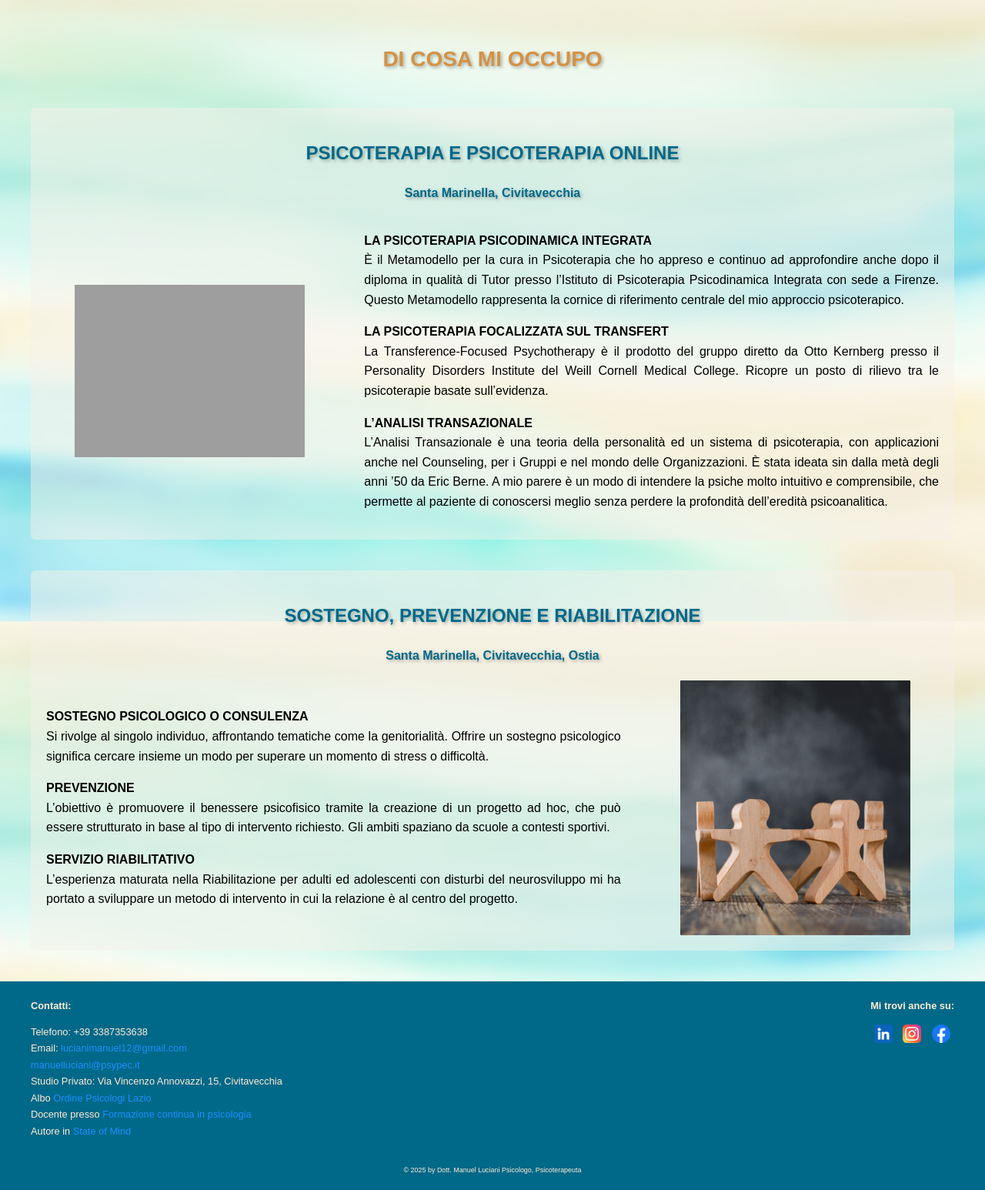
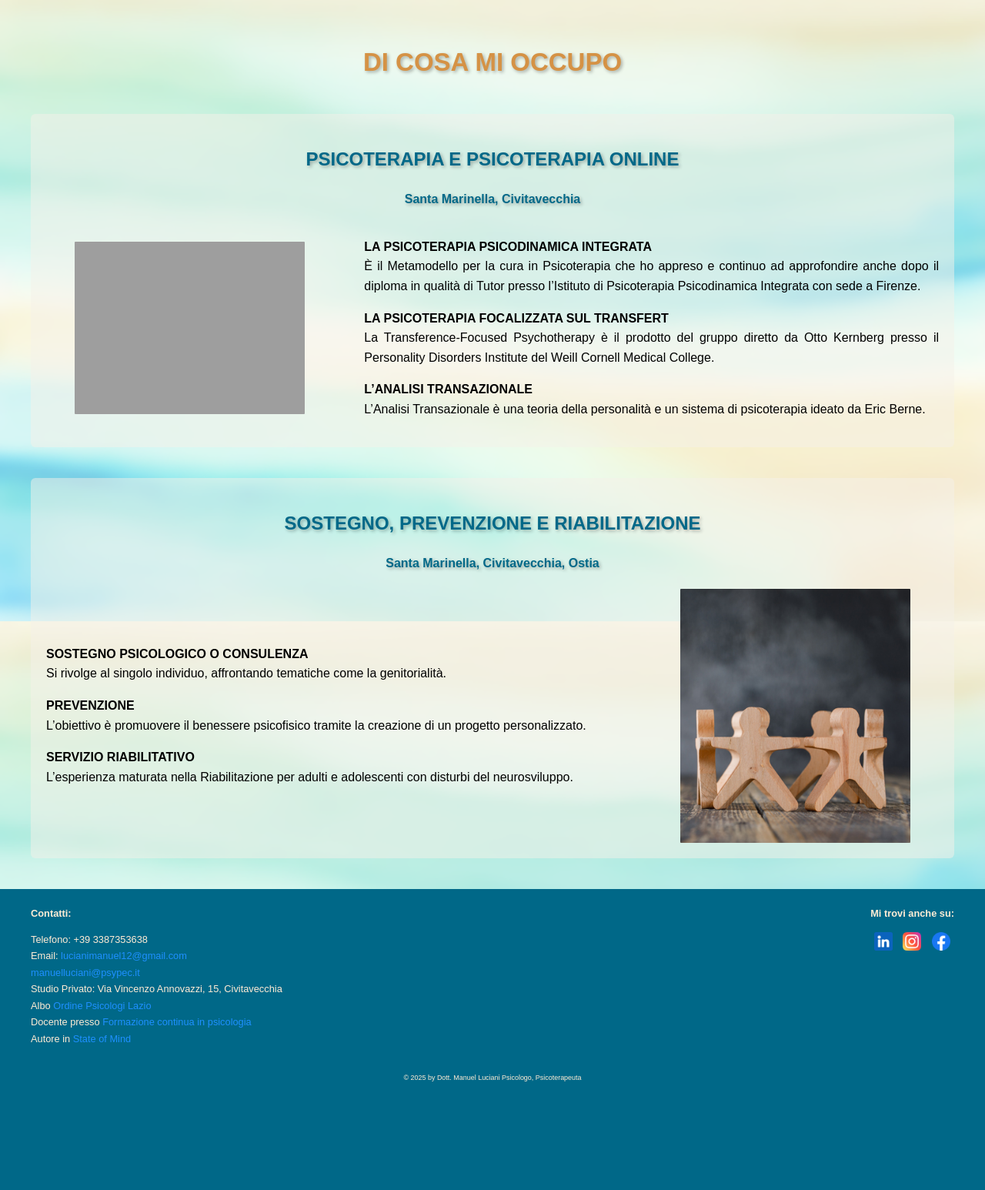
Before and after one commit to GI3793/SitoManuel, a Flask app: page /myjob in a window 1280 px wide. Shown: the part 46-1592 px from the top of the page at 77% size. After the commit the page ends 1451 px from the top, so only its background shows below. Run offline with Flask 3, Linux system fonts and the light colour scheme; some web fonts are replaced; grey boxes are pictures that could not be loaded.

Commit message:
Add files via upload

```diff
--- a/templates/about.html
+++ b/templates/about.html
@@ -6,8 +6,8 @@
 <section style="max-width: 100%; margin: 0 auto;">
 
     <!-- Titolo principale con sfondo crema e blu scuro nel testo -->
-    <div style="background-color: #d9c8b4; padding: 15px; text-align: center;
-                font-size: 24px; font-weight: bold; color: #006888; /* Blu scuro */
+    <div style="padding: 15px; text-align: center;
+                font-size: 33px; font-weight: bold; color: #d59245;
                 text-shadow: 2px 2px 4px rgba(0, 0, 0, 0.3); border-radius: 6px;">
         CHI SONO
     </div>
--- a/templates/article.html
+++ b/templates/article.html
@@ -3,11 +3,11 @@
 {% block title %}Pubblicazioni e premi{% endblock %}
 
 {% block content %}
-<section style="max-width: 80%; margin: 0 auto;">
+<section style="max-width: 100%; margin: 0 auto;">
 
     <!-- Titolo principale con sfondo crema e testo blu scuro -->
-    <div style="background-color: #d9c8b4; padding: 15px; text-align: center;
-                font-size: 24px; font-weight: bold; color: #006888;
+    <div style="padding: 15px; text-align: center;
+                font-size: 33px; font-weight: bold; color: #d59245;
                 text-shadow: 2px 2px 4px rgba(0, 0, 0, 0.3); border-radius: 6px;">
         PUBBLICAZIONI E PREMI
     </div><br>
--- a/templates/contact.html
+++ b/templates/contact.html
@@ -3,11 +3,11 @@
 {% block title %}Contatti{% endblock %}
 
 {% block content %}
-<section style="max-width: 80%; margin: 0 auto;">
+<section style="max-width: 100%; margin: 0 auto;">
 
     <!-- Titolo principale con sfondo crema e testo blu ottanio -->
     <div style="padding: 15px; text-align: center;
-                font-size: 28px; font-weight: bold; color: #006888;
+                font-size: 33px; font-weight: bold; color: #d59245;
                 text-shadow: 2px 2px 4px rgba(0, 0, 0, 0.3); border-radius: 6px;">
         CONTATTI
     </div>
--- a/templates/myjob.html
+++ b/templates/myjob.html
@@ -5,9 +5,8 @@
 {% block content %}
 <section style="max-width: 100%; margin: 0 auto;">
 
-    <!-- Titolo principale con sfondo crema e blu scuro nel testo -->
-    <div style="padding: 15px; text-align: center;
-                font-size: 28px; font-weight: bold; color: #d59245;
+    <!-- Titolo principale -->
+    <div style="padding: 15px; text-align: center; font-size: 33px; font-weight: bold; color: #d59245;
                 text-shadow: 2px 2px 4px rgba(0, 0, 0, 0.3); border-radius: 6px;">
         DI COSA MI OCCUPO
     </div>
@@ -16,31 +15,35 @@
 
     <!-- Sezione 1: Psicoterapia e Psicoterapia Online -->
     <div style="background: rgba(245, 241, 233, 0.5); padding: 20px; border-radius: 6px; margin-bottom: 40px;">
-        <!-- Titolo della sezione -->
-        <h2 style="text-align: center; color: #006888;
-                   text-shadow: 2px 2px 4px rgba(0, 0, 0, 0.3); margin-bottom: 20px;">
+        <h2 style="text-align: center; color: #006888; text-shadow: 2px 2px 4px rgba(0, 0, 0, 0.3); margin-bottom: 20px;">
             PSICOTERAPIA E PSICOTERAPIA ONLINE
-        <h2 style="text-align: center; color: #006888; font-size: 16px;
-                   text-shadow: 2px 2px 4px rgba(0, 0, 0, 0.3); margin-bottom: 20px;">
+        </h2>
+        <h2 style="text-align: center; color: #006888; font-size: 16px; text-shadow: 2px 2px 4px rgba(0, 0, 0, 0.3); margin-bottom: 20px;">
             <p>Santa Marinella, Civitavecchia</p>
         </h2>
-        <!-- Contenitore flessibile per immagine e testo -->
+
         <div style="display: flex; align-items: center; justify-content: center; gap: 40px; flex-wrap: wrap;">
-            <!-- Immagine a sinistra, centrata -->
-            <div style="flex: 1; text-align: center; display: flex; justify-content: center; align-items: center;">
-                <img src="{{ url_for('static', filename='images/note1.jpeg') }}" alt="Psicoterapia"
+            <!-- Contenitore immagine con testo al passaggio del mouse -->
+            <div style="flex: 1; text-align: center; display: flex; justify-content: center; align-items: center; position: relative;">
+                <img src="{{ url_for('static', filename='images/note1.jpg') }}" alt="Psicoterapia"
                      style="width: 80%; height: auto; border-radius: 1px;">
+                <div style="position: absolute; bottom: 5px; background: rgba(0, 0, 0, 0.6);
+                            color: white; padding: 5px 10px; border-radius: 4px; font-size: 12px;
+                            opacity: 0; transition: opacity 0.3s ease;">
+                    Immagine presa da <strong>www.freepik.com</strong>
                 </div>
+            </div>
+
             <!-- Testo a destra -->
             <div style="flex: 2; text-align: justify;">
                 <p><strong>LA PSICOTERAPIA PSICODINAMICA INTEGRATA</strong><br>
-                    È il Metamodello per la cura in Psicoterapia che ho appreso e continuo ad approfondire anche dopo il diploma in qualità di Tutor presso l’Istituto di Psicoterapia Psicodinamica Integrata con sede a Firenze. Questo Metamodello rappresenta la cornice di riferimento centrale del mio approccio psicoterapico.
+                    È il Metamodello per la cura in Psicoterapia che ho appreso e continuo ad approfondire anche dopo il diploma in qualità di Tutor presso l’Istituto di Psicoterapia Psicodinamica Integrata con sede a Firenze.
                 </p>
                 <p><strong>LA PSICOTERAPIA FOCALIZZATA SUL TRANSFERT</strong><br>
-                    La Transference-Focused Psychotherapy è il prodotto del gruppo diretto da Otto Kernberg presso il Personality Disorders Institute del Weill Cornell Medical College. Ricopre un posto di rilievo tra le psicoterapie basate sull’evidenza.
+                    La Transference-Focused Psychotherapy è il prodotto del gruppo diretto da Otto Kernberg presso il Personality Disorders Institute del Weill Cornell Medical College.
                 </p>
                 <p><strong>L’ANALISI TRANSAZIONALE</strong><br>
-                    L’Analisi Transazionale è una teoria della personalità ed un sistema di psicoterapia, con applicazioni anche nel Counseling, per i Gruppi e nel mondo delle Organizzazioni. È stata ideata sin dalla metà degli anni ’50 da Eric Berne. A mio parere è un modo di intendere la psiche molto intuitivo e comprensibile, che permette al paziente di conoscersi meglio senza perdere la profondità dell’eredità psicoanalitica.
+                    L’Analisi Transazionale è una teoria della personalità e un sistema di psicoterapia ideato da Eric Berne.
                 </p>
             </div>
         </div>
@@ -48,49 +51,46 @@
 
     <!-- Sezione 2: Sostegno, Prevenzione e Riabilitazione -->
     <div style="background: rgba(245, 241, 233, 0.5); padding: 20px; border-radius: 6px;">
-        <!-- Titolo della sezione -->
-        <h2 style="text-align: center; color: #006888;
-                   text-shadow: 2px 2px 4px rgba(0, 0, 0, 0.3); margin-bottom: 20px;">
+        <h2 style="text-align: center; color: #006888; text-shadow: 2px 2px 4px rgba(0, 0, 0, 0.3); margin-bottom: 20px;">
             SOSTEGNO, PREVENZIONE E RIABILITAZIONE
-            <h2 style="text-align: center; color: #006888; font-size: 16px;
-            text-shadow: 2px 2px 4px rgba(0, 0, 0, 0.3); margin-bottom: 20px;">
+        </h2>
+        <h2 style="text-align: center; color: #006888; font-size: 16px; text-shadow: 2px 2px 4px rgba(0, 0, 0, 0.3); margin-bottom: 20px;">
             <p>Santa Marinella, Civitavecchia, Ostia</p>
         </h2>
-        <!-- Contenitore flessibile per testo e immagine -->
+
         <div style="display: flex; align-items: center; justify-content: center; gap: 40px; flex-wrap: wrap;">
             <!-- Testo a sinistra -->
             <div style="flex: 2; text-align: justify;">
                 <p><strong>SOSTEGNO PSICOLOGICO O CONSULENZA</strong><br>
-                    Si rivolge al singolo individuo, affrontando tematiche come la genitorialità. Offrire un sostegno psicologico significa cercare insieme un modo per superare un momento di stress o difficoltà.
+                    Si rivolge al singolo individuo, affrontando tematiche come la genitorialità.
                 </p>
                 <p><strong>PREVENZIONE</strong><br>
-                    L’obiettivo è promuovere il benessere psicofisico tramite la creazione di un progetto ad hoc, che può essere strutturato in base al tipo di intervento richiesto. Gli ambiti spaziano da scuole a contesti sportivi.
+                    L’obiettivo è promuovere il benessere psicofisico tramite la creazione di un progetto personalizzato.
                 </p>
                 <p><strong>SERVIZIO RIABILITATIVO</strong><br>
-                    L’esperienza maturata nella Riabilitazione per adulti ed adolescenti con disturbi del neurosviluppo mi ha portato a sviluppare un metodo di intervento in cui la relazione è al centro del progetto.
+                    L’esperienza maturata nella Riabilitazione per adulti e adolescenti con disturbi del neurosviluppo.
                 </p>
             </div>
-            <!-- Immagine a destra, centrata -->
-            <div style="flex: 1; text-align: center; display: flex; justify-content: center; align-items: center;">
+
+            <!-- Contenitore immagine con testo al passaggio del mouse -->
+            <div style="flex: 1; text-align: center; display: flex; justify-content: center; align-items: center; position: relative;">
                 <img src="{{ url_for('static', filename='images/hand.jpg') }}" alt="Riabilitazione"
                      style="width: 80%; height: auto; border-radius: 1px;">
-
-                <!-- Testo nascosto che appare al passaggio del mouse -->
-                <div style="position: absolute; bottom: 10px; background: rgba(0, 0, 0, 0.6);
+                <div style="position: absolute; bottom: 5px; background: rgba(0, 0, 0, 0.6);
                             color: white; padding: 5px 10px; border-radius: 4px; font-size: 12px;
-                opacity: 0; transition: opacity 0.3s ease; pointer-events: none;">
-            Immagine presa da <strong>Freepik</strong>
+                            opacity: 0; transition: opacity 0.3s ease;">
+                    Immagine presa da <strong>www.freepik.com</strong>
                 </div>
             </div>
+        </div>
+    </div>
+</section>
+
+<!-- Stile per mostrare il testo al passaggio del mouse -->
 <style>
-    /* Mostra il testo quando il mouse passa sopra l'immagine */
-        div:hover div {
+    div:hover > div {
         opacity: 1;
     }
 </style>
 
-        </div>
-    </div>
-
-</section>
 {% endblock %}
```
Lines whose indentation alone changed are shown as unchanged.
